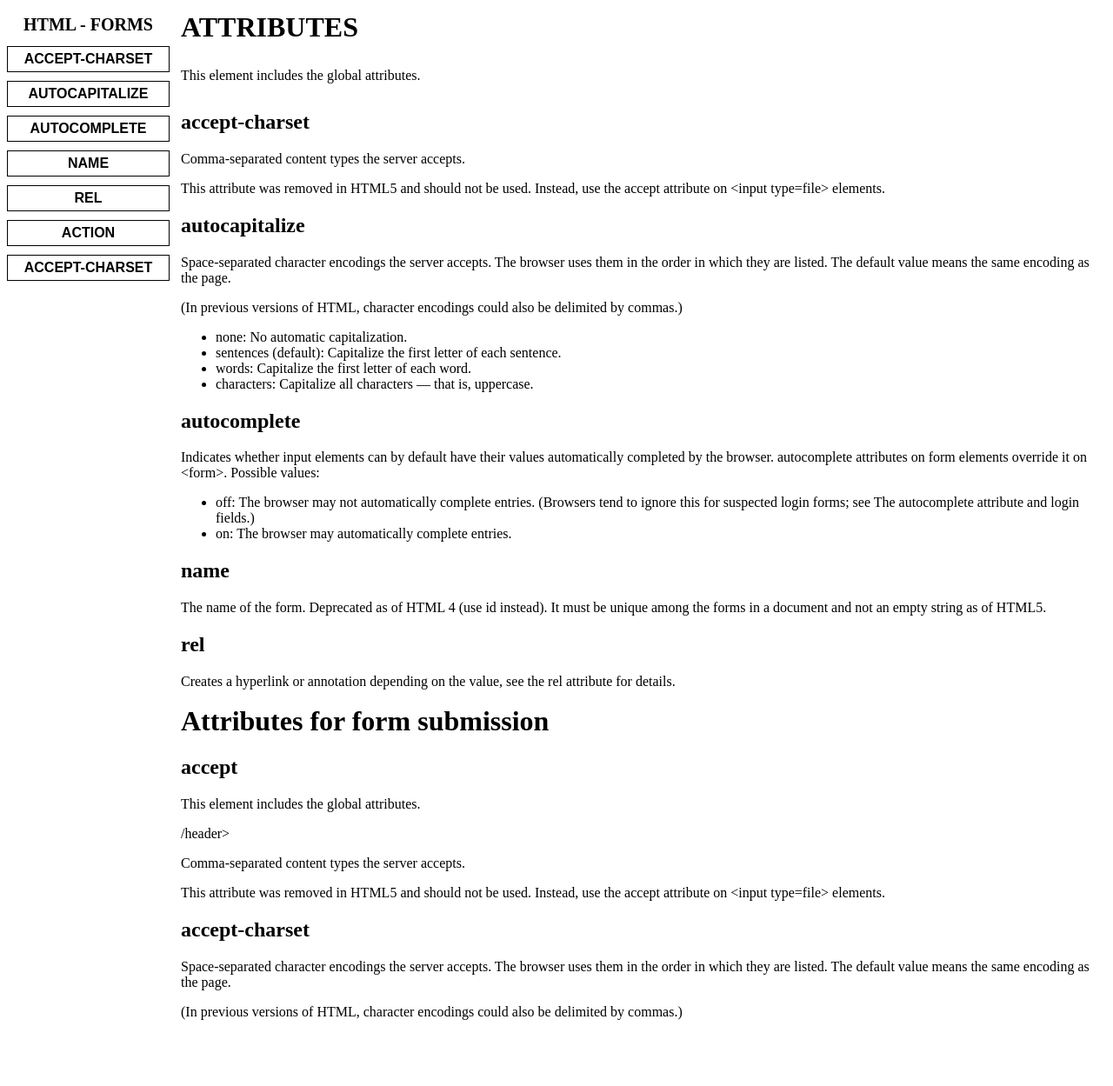
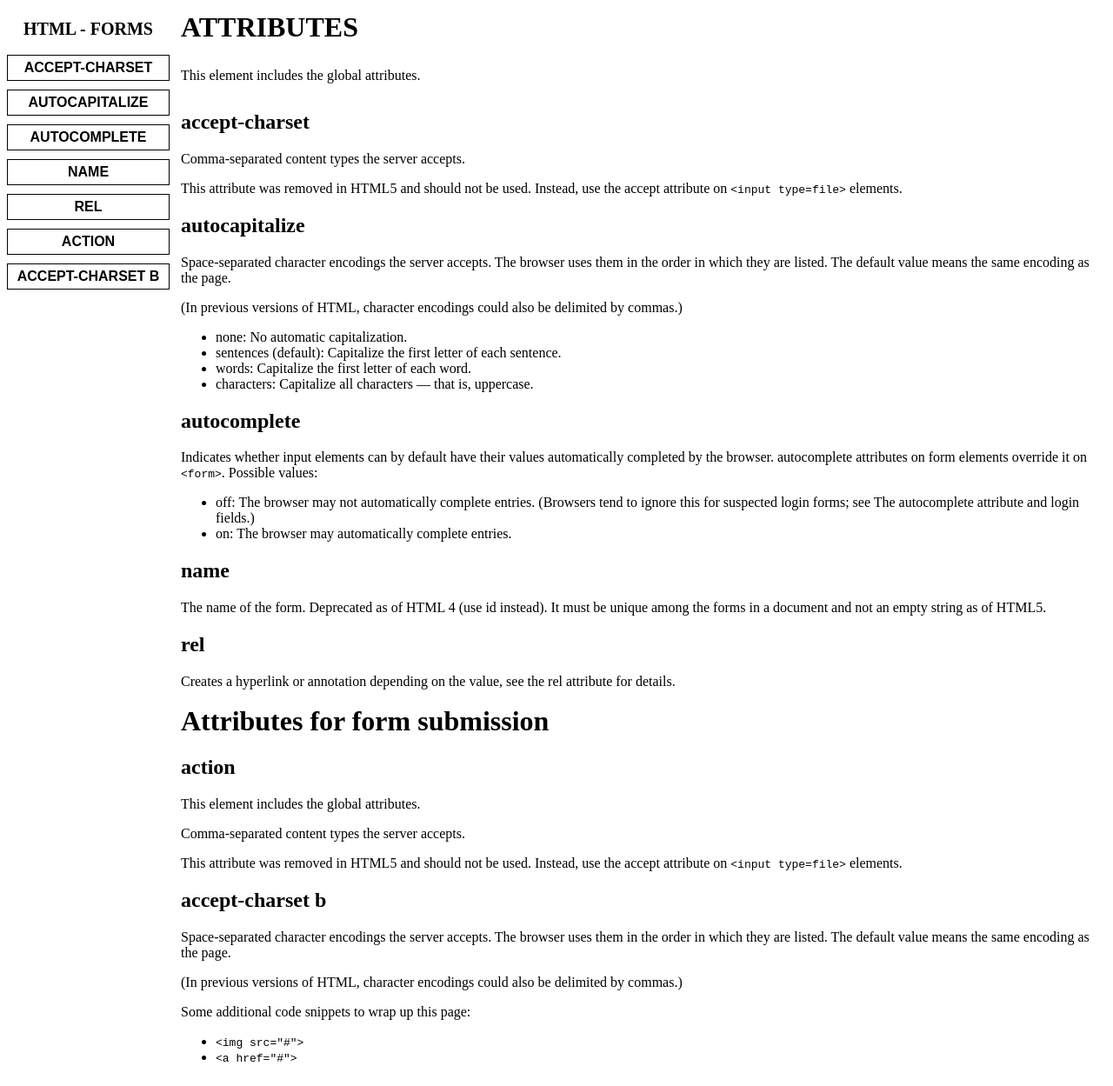
Before and after one commit to JoaoOliveira85/FCC-Documentation-Page, a plain HTML site: page index.html in a window 1280 px wide. Shown: the whole page at 87% size. Before the commit the page ends 1197 px from the top, so only its background shows below. Drawn offline with Linux system fonts and the light colour scheme.

Commit message:
finished the project! iei

```diff
--- a/index.html
+++ b/index.html
@@ -8,39 +8,39 @@
     <body>
         <script src="https://cdn.freecodecamp.org/testable-projects-fcc/v1/bundle.js"></script>
         <div id="grid-container">
-            <header id="side-menu">
-                <div id="nav-logo">HTML - FORMS</div>
+            <div id="side-menu">
                 <nav id="navbar">
+                    <header id="nav-logo">HTML - FORMS</header>
                     <div class="menu-button">
-                        <a class="menu-link" id="accept-charset-lk" href="#accept-charset">accept-charset</a>
+                        <a class="nav-link" id="accept-charset-lk" href="#accept-charset">accept-charset</a>
                     </div>
                     <div class="menu-button">
-                        <a class="menu-link" id="autocapitalize-lk" href="#autocapitalize">autocapitalize</a>
+                        <a class="nav-link" id="autocapitalize-lk" href="#autocapitalize">autocapitalize</a>
                     </div>
                     <div class="menu-button">
-                        <a class="menu-link" id="autocomplete-lk" href="#autocomplete">autocomplete</a>
+                        <a class="nav-link" id="autocomplete-lk" href="#autocomplete">autocomplete</a>
                     </div>
                     <div class="menu-button">
-                        <a class="menu-link" id="name-lk" href="#name">name</a>
+                        <a class="nav-link" id="name-lk" href="#name">name</a>
                     </div>
                     <div class="menu-button">
-                        <a class="menu-link" id="rel-lk" href="#rel">rel</a>
+                        <a class="nav-link" id="rel-lk" href="#rel">rel</a>
                     </div>
                     <div class="menu-button">
-                        <a class="menu-link" id="action-lk" href="#action">action</a>
+                        <a class="nav-link" id="action-lk" href="#action">action</a>
                     </div>
                     <div class="menu-button">
-                        <a class="menu-link" id="accept-charset-lk" href="#accept-charset">accept-charset</a>
+                        <a class="nav-link" id="accept-charset_b-lk" href="#accept-charset_b">accept-charset b</a>
                     </div>
                 </nav>
-            </header>
+            </div>
             <main id="main-doc">
                 <div class="title"><h1>ATTRIBUTES</h1><p>This element includes the global attributes.</p></div>
                 <section class="main-section" id="accept-charset">
                     <header> <h2>accept-charset</header>
                     <p>Comma-separated content types the server accepts.</p>
                     <p class="depricated">This attribute was removed in HTML5 and should not be used. Instead, use the accept attribute on
-                        &lt;input type=file&gt; elements.</p>
+                        <code>&lt;input type=file&gt;</code> elements.</p>
                 </section>
                 <section class="main-section"  id="autocapitalize">
                     <header><h2>autocapitalize</header>
@@ -57,7 +57,7 @@
                 <section class="main-section" id="autocomplete">
                     <header><h2>autocomplete</h2></header>
                     <p>Indicates whether input elements can by default have their values automatically completed by the browser. autocomplete
-                        attributes on form elements override it on &lt;form&gt;. Possible values:</p>
+                        attributes on form elements override it on <code>&lt;form&gt;</code>. Possible values:</p>
                     <ul>
                         <li>off: The browser may not automatically complete entries. (Browsers tend to ignore this for suspected login forms;
                             see The autocomplete attribute and login fields.)</li>
@@ -75,16 +75,22 @@
                 </section>
                 <div class="title"><h1>Attributes for form submission</h1></div>
                 <section class="main-section" id="action">
-                        <header><h2>accept</h2><p>This element includes the global attributes.</p>/header>
+                        <header><h2>action</h2></header>
+                        <p>This element includes the global attributes.</p>
                         <p>Comma-separated content types the server accepts.</p>
                         <p class="depricated">This attribute was removed in HTML5 and should not be used. Instead, use the accept attribute on
-                            &lt;input type=file&gt; elements.</p>
+                            <code>&lt;input type=file&gt;</code> elements.</p>
                 </section>
-                <section class="main-section" id="accept-charset">
-                    <header><h2>accept-charset</h2></header>
+                <section class="main-section" id="accept-charset_b">
+                    <header><h2>accept-charset b</h2></header>
                     <p>Space-separated character encodings the server accepts. The browser uses them in the order in which they are listed.
                         The default value means the same encoding as the page.</p>
                     <p>(In previous versions of HTML, character encodings could also be delimited by commas.)</p>
+                    <p> Some additional code snippets to wrap up this page:</p>
+                    <ul>
+                        <li><code>&lt;img src="#"&gt;</code></li>
+                        <li><code>&lt;a href="#"&gt;</code></li>
+                    </ul>
                 </section>
             </main>
         </div>
--- a/styles/styles.css
+++ b/styles/styles.css
@@ -5,7 +5,9 @@
         font-size: 20px;
         line-height: 40px;
         font-weight: bolder;
-        text-align: center;
+        align-items: center;
+        padding: 5px;
+        margin: auto;
     }
 
     #grid-container {
@@ -38,7 +40,7 @@
         font: 1em sans-serif;
     }
 
-    .menu-link {
+    .nav-link {
         text-decoration: none;
         font-weight: bold;
         text-transform: uppercase;
@@ -61,6 +63,8 @@
 /*small window*/
 @media (max-width: 1000px) {
     #nav-logo {
+        display: bloc;
+        text-align: center;
         vertical-align: top;
         font-size: 15px;
         line-height: 40px;
@@ -105,7 +109,7 @@
         font: 10px sans-serif;
     }
 
-    .menu-link {
+    .nav-link {
         text-decoration: none;
         font-weight: none;
         text-transform: uppercase;
```
